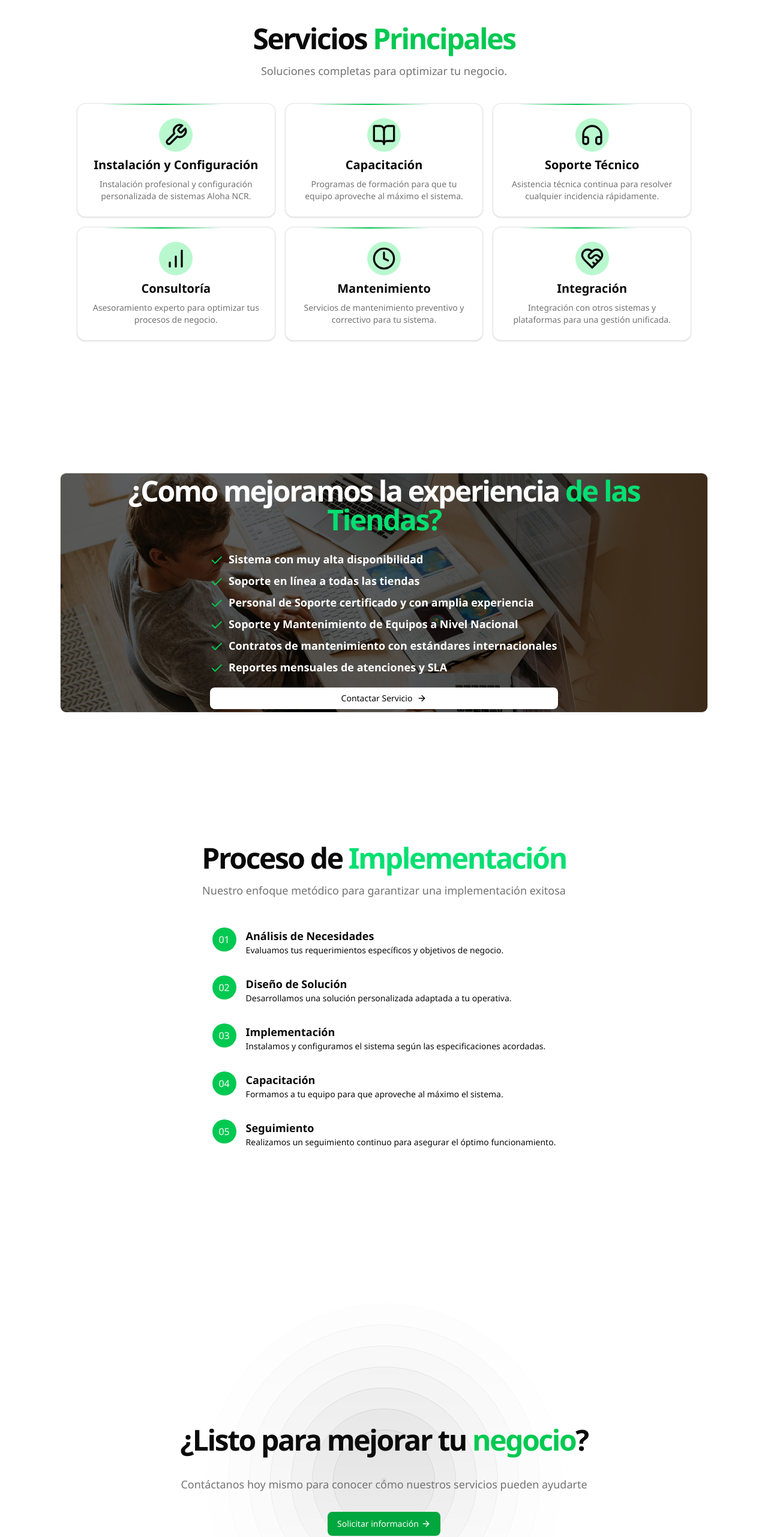
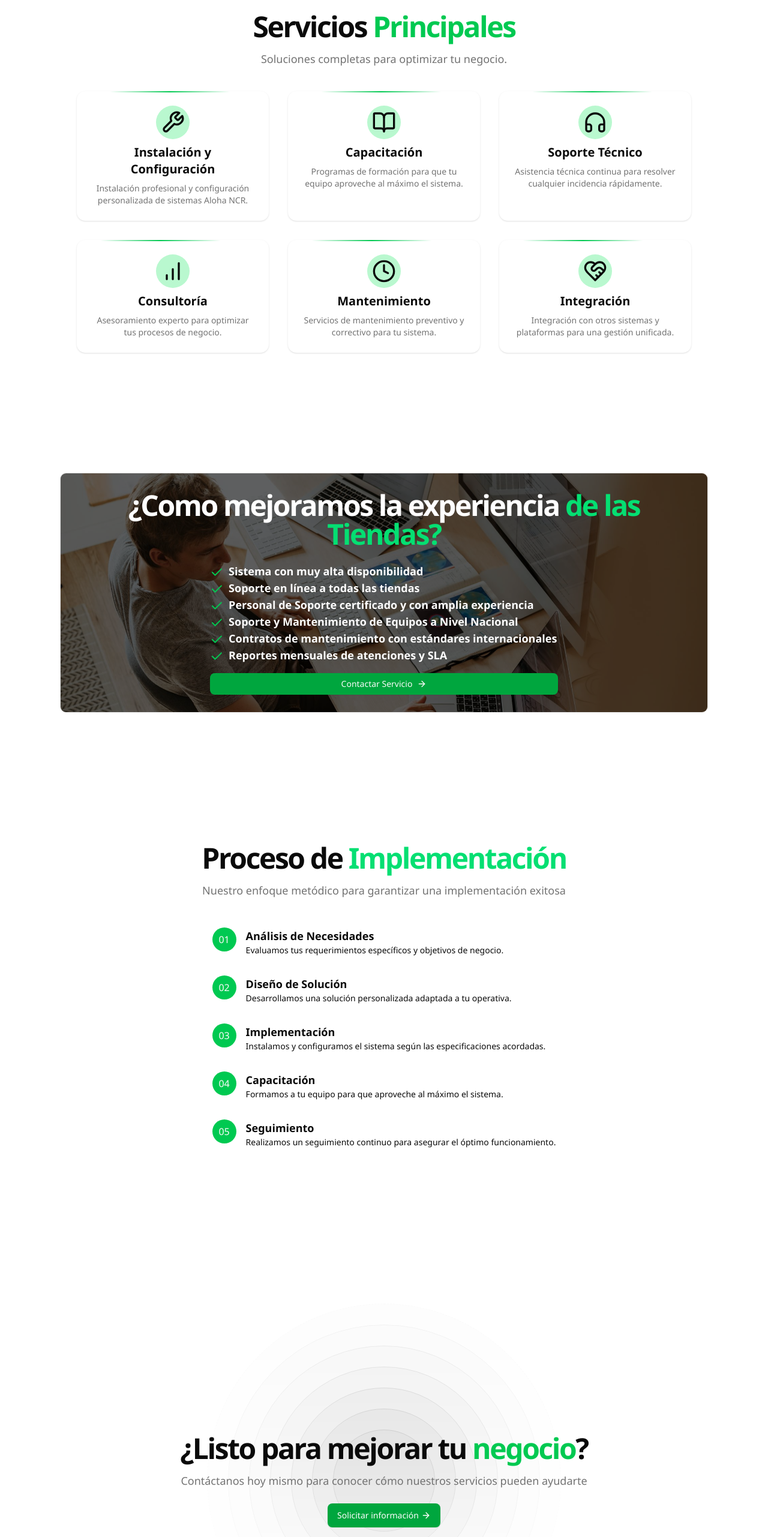
Before and after one commit to JoseSanchez90/intellipos-web-2025, a Next.js app: page /servicio in a window 1280 px wide. Shown: the part 940-3502 px from the top of the page at 60% size. Built offline with nearby package versions, Linux system fonts and the light colour scheme; a web font is replaced by a local one.

Commit message:
update details all pages

```diff
--- a/app/(routes)/blog/page.tsx
+++ b/app/(routes)/blog/page.tsx
@@ -6,7 +6,6 @@ import { Button } from "@/components/ui/button";
 import { Card, CardContent } from "@/components/ui/card";
 import { ArrowRight, Calendar } from "lucide-react";
 import Image from "next/image";
-import { useRouter } from "next/navigation";
 
 const Blog = () => {
 
@@ -68,8 +67,6 @@ const Blog = () => {
         },
     ]
 
-    const router = useRouter()
-
     return (
         <section className="w-full h-full flex flex-col justify-center items-center px-2 md:px-20 space-y-4 pb-10 mt-16">
             <div className="pt-6 text-center">
--- a/app/(routes)/contactanos/page.tsx
+++ b/app/(routes)/contactanos/page.tsx
@@ -21,7 +21,7 @@ const Contact = () => {
                     <h2 className="font-bold tracking-tighter text-3xl md:text-5xl">Estamos aquí <span className="text-green-400">para ayudarte</span></h2>
                     <p className="mt-2 text-muted-foreground text-center">Nuestro equipo está listo para responder tus preguntas y ayudarte a encontrar la solución perfecta para tu negocio.</p>
                 </div>
-                <div className="h-full flex flex-col md:grid md:grid-cols-2 w-full gap-10 mt-10">
+                <div className="h-full flex flex-col md:grid md:grid-cols-2 w-full gap-10 mt-16">
                     {/* Envianos un mensaje */}
                     <div>
                         <div className="space-y-6">
@@ -109,7 +109,7 @@ const Contact = () => {
                                     <p className="text-green-600">Contacto@intellipos.com.pe</p>
                                 </CardContent>
                                 <BorderBeam
-                                    duration={6}
+                                    duration={10}
                                     size={200}
                                     className="from-transparent via-green-500 to-transparent"
                                 />
@@ -121,7 +121,7 @@ const Contact = () => {
                                     <p className="text-green-600">(01) 776 9520</p>
                                 </CardContent>
                                 <BorderBeam
-                                    duration={6}
+                                    duration={10}
                                     size={200}
                                     className="from-transparent via-green-500 to-transparent"
                                 />
--- a/app/(routes)/productos/page.tsx
+++ b/app/(routes)/productos/page.tsx
@@ -45,7 +45,7 @@ const Products = () => {
                         <p className="text-sm md:text-xl text-white font-semibold">Ofrecemos equipos NCR con la última tecnología, reconocidos por su robustez y confiabilidad. Como la marca líder en Retail, Banca y Hospitalidad, contamos con una línea completa de soluciones para todas las necesidades, respaldadas por soporte de hardware a nivel nacional.</p>
                         <div className="">
                             <Link href="/contactanos">
-                                <Button className="w-56 bg-white text-black hover:bg-gray-200 cursor-pointer">Solicitar más información <ArrowRight className="h-4 w-4" /></Button>
+                                <Button className="w-56 bg-green-600 text-white hover:bg-green-500 cursor-pointer">Solicitar más información <ArrowRight className="h-4 w-4" /></Button>
                             </Link>
                         </div>
                     </div>
@@ -84,7 +84,7 @@ const Products = () => {
                                 <p className="flex gap-2 text-white text-sm md:text-lg font-semibold"><Check className="text-green-500" />Soporte y mantenimiento</p>
                             </div>
                             <Link href="/contactanos" scroll={false} className="w-full flex justify-center items-center gap-2 mt-4">
-                                <Button className="w-full bg-green-600 hover:bg-green-500 cursor-pointer">Solicitar un presupuesto <ArrowRight/></Button>
+                                <Button className="w-full bg-green-600 text-white hover:bg-green-500 cursor-pointer">Solicitar un presupuesto <ArrowRight/></Button>
                             </Link>
                         </div>
                     </div>
--- a/app/(routes)/servicio/page.tsx
+++ b/app/(routes)/servicio/page.tsx
@@ -143,9 +143,9 @@ const Services = () => {
                         <p className="mt-4 text-muted-foreground md:text-lg">Soluciones completas para optimizar tu negocio.</p>
                     </div>
                 </div>
-                <div className="hidden mx-auto md:grid max-w-5xl gap-2 md:gap-4 md:py-10 md:grid-cols-3 py-6">
+                <div className="hidden mx-auto md:grid max-w-5xl gap-y-8 gap-x-8 md:py-10 md:grid-cols-3 py-6">
                     {ServicesGeneral.map((value, id) => (
-                        <Card key={id} className="relative overflow-hidden hover:shadow-lg dark:shadow-gray-600 transition-all duration-150">
+                        <Card key={id} className="relative overflow-hidden border-none hover:shadow-lg dark:shadow-gray-700 transition-all duration-150">
                             <CardContent className="flex flex-col items-center text-center space-y-2">
                                 <div className="p-2 rounded-full bg-green-200 dark:text-black mb-2">{value.icon}</div>
                                 <h3 className="text-lg md:text-xl font-bold">{value.title}</h3>
@@ -205,14 +205,14 @@ const Services = () => {
                                     description: "Reportes mensuales de atenciones y SLA"
                                 },
                             ].map((Coments, id) => (
-                            <div key={id} className="flex flex-row justify-start items-start md:items-end gap-2 py-1">
+                            <div key={id} className="flex flex-row justify-start items-start md:items-end gap-2">
                                <Check className="text-green-500" />
                                <p className="text-sm md:text-lg text-white font-semibold w-full md:max-w-xl text-start">{Coments.description}</p>
                             </div>
                             ))
                             }
                             <Link href="/contactanos">
-                                <Button className="w-full mt-8 md:mt-4 2xl:mt-8 bg-white text-black hover:bg-gray-200 cursor-pointer">Contactar Servicio<ArrowRight className="h-4 w-4"/></Button>
+                                <Button className="w-full mt-8 md:mt-4 2xl:mt-8 bg-green-600 hover:bg-green-500 cursor-pointer">Contactar Servicio<ArrowRight className="h-4 w-4"/></Button>
                             </Link>
                         </div>
                     </div>
@@ -248,18 +248,14 @@ const Services = () => {
         {/* Listo para mejorar tu negocio */}
         <section className="h-full flex justify-center items-center">
             <div className="w-full h-[500px] md:h-screen flex flex-col justify-center items-center relative overflow-hidden">
-                <div className="flex flex-col items-center justify-center gap-8 z-10 px-5">
-                    <div className="flex flex-col text-center gap-5">
+                <div className="flex flex-col items-center justify-center space-y-6 z-10 px-5">
+                    <div className="flex flex-col text-center space-y-4">
                         <h2 className="text-3xl font-bold tracking-tighter sm:text-4xl md:text-5xl">¿Listo para mejorar tu <span className="text-green-500">negocio</span>?</h2>
-                        <p className="mt-4 text-muted-foreground md:text-lg">Contáctanos hoy mismo para conocer cómo nuestros servicios pueden ayudarte</p>
+                        <p className="text-muted-foreground md:text-lg">Contáctanos hoy mismo para conocer cómo nuestros servicios pueden ayudarte</p>
                     </div>
-                    <div className="flex flex-col min-[400px]:flex-row">
-                        <Link href="/contactanos">
-                            <Button size="lg" className="gap-1 cursor-pointer text-white bg-green-600 hover:bg-green-500">
-                            Solicitar información <ArrowRight className="h-4 w-4" />
-                            </Button>
-                        </Link>
-                    </div>
+                    <Link href="/contactanos">
+                        <Button size="lg" className="gap-1 cursor-pointer text-white bg-green-600 hover:bg-green-500">Solicitar información <ArrowRight className="h-4 w-4" /></Button>
+                    </Link>
                 </div>
                 <div className="hidden md:flex">
                     <Ripple mainCircleSize={100} />
--- a/app/components/card-home.tsx
+++ b/app/components/card-home.tsx
@@ -19,7 +19,7 @@ const CardHome = () => {
                 </div>
             </div>
             <div className="grid grid-cols-1 md:grid-cols-3 md:max-w-3xl lg:max-w-6xl gap-5 md:gap-10 2xl:gap-10">
-                <Card className="relative w-[300px] md:w-[200px] xl:w-[350px] overflow-hidden hover:shadow-lg dark:shadow-gray-600 transition-all duration-150">
+                <Card className="relative w-[300px] md:w-[200px] xl:w-[350px] overflow-hidden hover:shadow-lg dark:shadow-gray-700 transition-all duration-150">
                     <CardHeader className="flex justify-center items-center">
                         <div className="p-2 rounded-full bg-green-200 mb-2">
                             <MonitorSmartphone className="h-10 w-10 text-black" />
@@ -35,7 +35,7 @@ const CardHome = () => {
                         className="from-transparent via-green-500 to-transparent"
                     />
                 </Card>
-                <Card className="relative w-[300px] md:w-[200px] xl:w-[350px] overflow-hidden hover:shadow-lg dark:shadow-gray-600 transition-all duration-150">
+                <Card className="relative w-[300px] md:w-[200px] xl:w-[350px] overflow-hidden hover:shadow-lg dark:shadow-gray-700 transition-all duration-150">
                     <CardHeader className="flex justify-center items-center">
                         <div className="p-2 rounded-full bg-green-200 mb-2">
                             <Server className="h-10 w-10 text-black" />
@@ -51,7 +51,7 @@ const CardHome = () => {
                         className="from-transparent via-green-500 to-transparent"
                     />
                 </Card>
-                <Card className="relative  w-[300px] md:w-[200px] xl:w-[350px] overflow-hidden hover:shadow-lg dark:shadow-gray-600 transition-all duration-150">
+                <Card className="relative  w-[300px] md:w-[200px] xl:w-[350px] overflow-hidden hover:shadow-lg dark:shadow-gray-700 transition-all duration-150">
                     <CardHeader className="flex justify-center items-center">
                         <div className="p-2 rounded-full bg-green-200 mb-2">
                             <ShieldCheck className="h-10 w-10 text-black" />
--- a/app/components/carousel-services.tsx
+++ b/app/components/carousel-services.tsx
@@ -9,6 +9,7 @@ import {
   CarouselPrevious,
 } from "@/components/ui/carousel"
 import { BarChart, BookOpen, Clock, Headphones, HeartHandshake, Wrench } from "lucide-react"
+import { BorderBeam } from "@/components/magicui/border-beam"
 
 const ServicesGeneral = [
   {
@@ -66,12 +67,17 @@ export function CarouselServices() {
         {ServicesGeneral.map((value, id) => (
           <CarouselItem key={id}>
             <div className="p-1">
-              <Card className="h-48">
+              <Card className="h-48 relative overflow-hidden">
                 <CardContent className="flex flex-col items-center text-center space-y-2">
                   <div className="p-2 rounded-full bg-green-200 dark:text-black mb-2">{value.icon}</div>
                   <h3 className="md:text-xl font-bold">{value.title}</h3>
                   <p className="text-sm md:text-muted-foreground">{value.description}</p>
                 </CardContent>
+                <BorderBeam
+                    duration={6}
+                    size={200}
+                    className="from-transparent via-green-500 to-transparent"
+                />
               </Card>
             </div>
           </CarouselItem>
--- a/app/components/carousel-valores.tsx
+++ b/app/components/carousel-valores.tsx
@@ -9,6 +9,7 @@ import {
   CarouselPrevious,
 } from "@/components/ui/carousel"
 import {  Award, Clock, Leaf, Lightbulb, Shield, Users, } from "lucide-react"
+import { BorderBeam } from "@/components/magicui/border-beam"
 
 const Valores = [
     {
@@ -69,12 +70,17 @@ export function CarouselValores() {
         {Valores.map((value, id) => (
           <CarouselItem key={id}>
             <div className="p-1">
-              <Card className="w-full h-64 flex flex-col justify-center items-center">
+              <Card className="relative overflow-hidden w-full h-64 flex flex-col justify-center items-center">
                 <CardContent className="w-full h-full flex flex-col items-center text-center space-y-2">
                   <div className="p-2 rounded-full bg-green-200 dark:text-black mb-2">{value.icon}</div>
                   <h3 className="md:text-xl font-bold">{value.title}</h3>
                   <p className="text-sm md:text-muted-foreground">{value.description}</p>
                 </CardContent>
+                <BorderBeam
+                    duration={6}
+                    size={200}
+                    className="from-transparent via-green-500 to-transparent"
+                />
               </Card>
             </div>
           </CarouselItem>
--- a/app/components/navbar.tsx
+++ b/app/components/navbar.tsx
@@ -32,7 +32,7 @@ const Navbar = () => {
 
     return (
         <nav className="w-full flex justify-center items-center">
-            <div className={`fixed top-0 z-50 flex justify-between items-center py-4 px-6 md:px-28 2xl:px-32 transition-all duration-500 ${isScrolled ? "backdrop-blur-sm bg-white/80 dark:bg-black/80 border border-gray-200 dark:border-gray-800 shadow-lg dark:shadow-gray-600 md:rounded-full md:px-20 text-sm md:mt-4 w-full md:w-[80%] transform" : "text-base w-full"}`}>
+            <div className={`fixed top-0 z-50 flex justify-between items-center py-4 px-6 md:px-28 2xl:px-32 transition-all duration-500 ${isScrolled ? "backdrop-blur-sm bg-white/80 dark:bg-black/80 border border-gray-200 dark:border-gray-800 shadow-lg dark:shadow-gray-700 md:rounded-full md:px-20 text-sm md:mt-4 w-full md:w-[80%] transform" : "text-base w-full"}`}>
                 <div className="flex items-center space-x-0.5">
                     <Link href="/" scroll={false} className="flex justify-center items-center gap-0.5 cursor-pointer">
                         <h1 className="text-2xl sm:text-3xl font-extrabold text-green-600 cursor-pointer letter-logo">Intelli</h1>
--- a/app/components/system-aloha.tsx
+++ b/app/components/system-aloha.tsx
@@ -35,7 +35,7 @@ const SystemAloha = () => {
                 <h2 className="text-3xl font-bold tracking-tighter sm:text-4xl md:text-5xl text-white">Sistema <span className="text-green-500">Aloha</span> NCR</h2>
                 <p className="text-white md:text-xl text-center">Ofrecemos una solución completa para el sector de restaurantes que se adapta a cualquier tamaño y/o tipo de restaurante desde la operación de tu negocio hasta la fidelización de tus clientes</p>
                 <div>
-                <ul className="grid gap-2 text-left max-w-md mx-auto text-lg text-white">
+                <ul className="grid text-left max-w-md mx-auto text-lg text-white">
                     {[
                         "Gestión de inventario en tiempo real",
                         "Procesamiento rápido de pagos",
@@ -51,7 +51,7 @@ const SystemAloha = () => {
                     </ul>
                     <div className="mt-6 md:mt-10 xl:mt-6">
                         <Link href="/servicio">
-                            <Button className="gap-1 bg-white hover:bg-gray-200 text-black cursor-pointer w-full">
+                            <Button className="gap-1 bg-green-600 hover:bg-green-500 cursor-pointer w-full">
                             Conocer Más <ArrowRight className="h-4 w-4" />
                             </Button>
                         </Link>
--- a/app/components/teamCarousel.tsx
+++ b/app/components/teamCarousel.tsx
@@ -67,7 +67,7 @@ const ReviewCard = ({
         // light styles
         "border-gray-950/[.1] bg-gray-100",
         // dark styles
-        "dark:border-gray-50/[.1] dark:bg-gray-50/[.10] dark:hover:bg-gray-50/[.15]",
+        "dark:bg-gray-500/[.1] dark:hover:bg-gray-50/[.1]",
       )}
     >
       <div className="flex flex-row items-center gap-4">
```
Also changed, not shown: app/(routes)/nosotros/page.tsx (+4 -4 lines).
